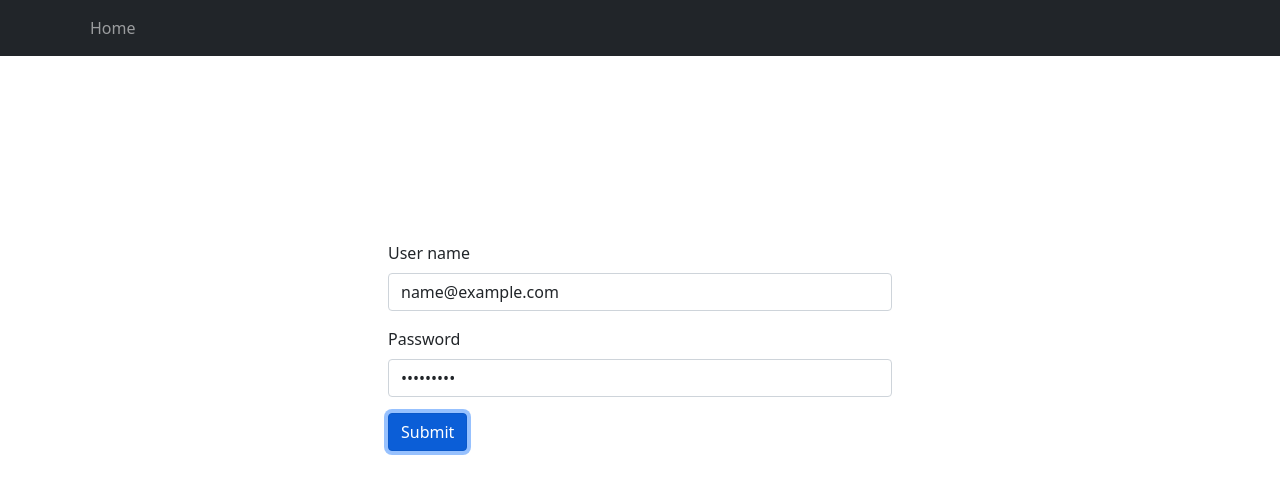
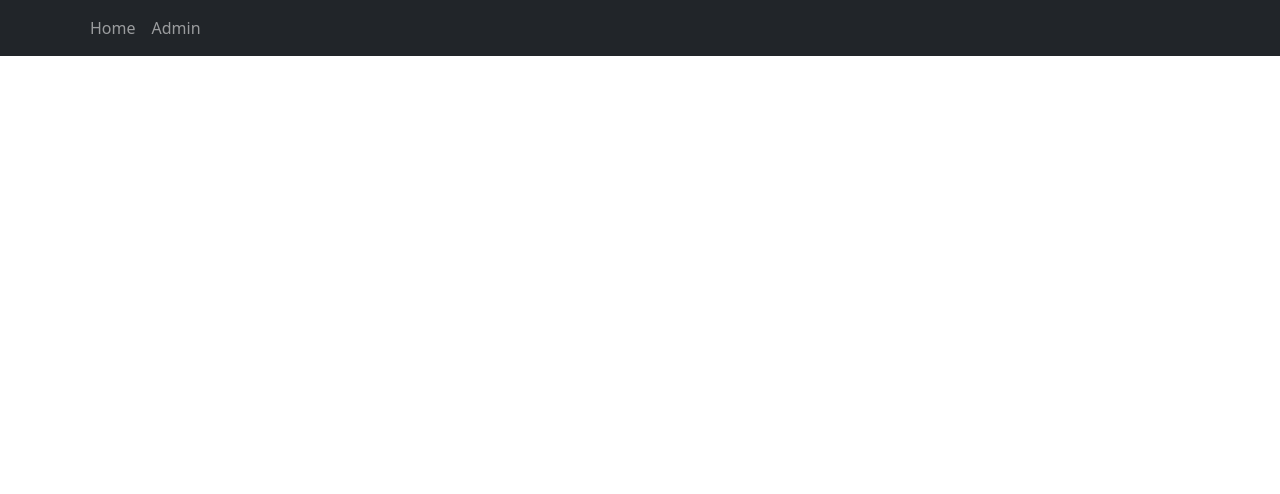
Before and after one commit to Nickds547/roulette, a React (Create React App) app in the folder client/: page /admin in a window 1280 px wide. Both pictures are taken after typing "name@example.com", "Sample123" into the empty fields and a click on the button "Submit". Shown: the top 494 px of the page. Built offline with nearby package versions, Linux system fonts and the light colour scheme.

Commit message:
Fixing routing issue

```diff
--- a/client/src/App.tsx
+++ b/client/src/App.tsx
@@ -10,12 +10,12 @@ function App() {
 
   return (
     <>
+    <Router>
       <NavbarComponent userAccount={userAccount}/>
       <div className="page-container">
-        <Router>
           <MainRouter />
-        </Router>
       </div>
+    </Router>
     </>
   );
 }
--- a/client/src/Components/login/login.component.tsx
+++ b/client/src/Components/login/login.component.tsx
@@ -11,22 +11,10 @@ interface loginProps {
 const LoginComponent = (props: loginProps) => {
 
     const [formValue, setFormValue] = useState({username: "", password: ""});
-    const [invalidForm, setInvalid] = useState({username: true, password: true});
     const [showFormValidation, setShowFormValidation] = useState(false);
 
     const updateUsername = (event: React.ChangeEvent<HTMLInputElement>) =>{
         event.preventDefault();
-
-        if(formValue.username.length < 5)
-            setInvalid({
-                ...invalidForm,
-                username: true
-            })
-        else
-            setInvalid({
-                ...invalidForm,
-                username: false
-            })
         setFormValue({
             ...formValue,
             username: event.target?.value || ""
@@ -35,17 +23,6 @@ const LoginComponent = (props: loginProps) => {
 
     const updatePassword = (event: React.ChangeEvent<HTMLInputElement>) =>{
         event.preventDefault();
-        if(formValue.password.length < 5)
-            setInvalid({
-                ...invalidForm,
-                password: true
-            })
-        else
-            setInvalid({
-                ...invalidForm,
-                password: false
-            })
-
         setFormValue({
             ...formValue,
             password: event.target?.value || ""
@@ -54,7 +31,7 @@ const LoginComponent = (props: loginProps) => {
 
     const submitForm = () =>{
         setShowFormValidation(true);
-        if(!invalidForm.username && !invalidForm.password){
+        if(formValue.username.length >= 5 && formValue.password.length >= 5){
             props.loginSubmitted(formValue);
         }
     }
--- a/client/src/Components/navbar/nav-bar.component.tsx
+++ b/client/src/Components/navbar/nav-bar.component.tsx
@@ -1,4 +1,5 @@
 import { Container, Nav, Navbar } from "react-bootstrap";
+import { Link } from "react-router-dom";
 import { IUser } from "../../redux/user-account/user-account.model";
 
 interface INavBarProps{
@@ -14,8 +15,8 @@ export const NavbarComponent = (props: INavBarProps) =>{
         <Navbar bg="dark" variant="dark">
             <Container>
                 <Nav className="me-auto" defaultActiveKey="/">
-                <Nav.Link>Home</Nav.Link>
-                {props.userAccount.role ==='admin' && <Nav.Link href="/admin">Admin</Nav.Link>}
+                <Nav.Link as={Link} to="">Home</Nav.Link>
+                {props.userAccount.role ==='admin' && <Nav.Link as={Link} to="/admin">Admin</Nav.Link>}
                 </Nav>
             </Container>
         </Navbar>
--- a/client/src/router/app.routes.tsx
+++ b/client/src/router/app.routes.tsx
@@ -7,7 +7,6 @@ const MainRouter = () => (
         <Route exact path="/" component={pages.HomePage}/>
         <Route exact path="/admin" component={pages.AdminPage}/>
         <Route component={pages.HomePage}/>
-
     </Switch>
 );
 
```
